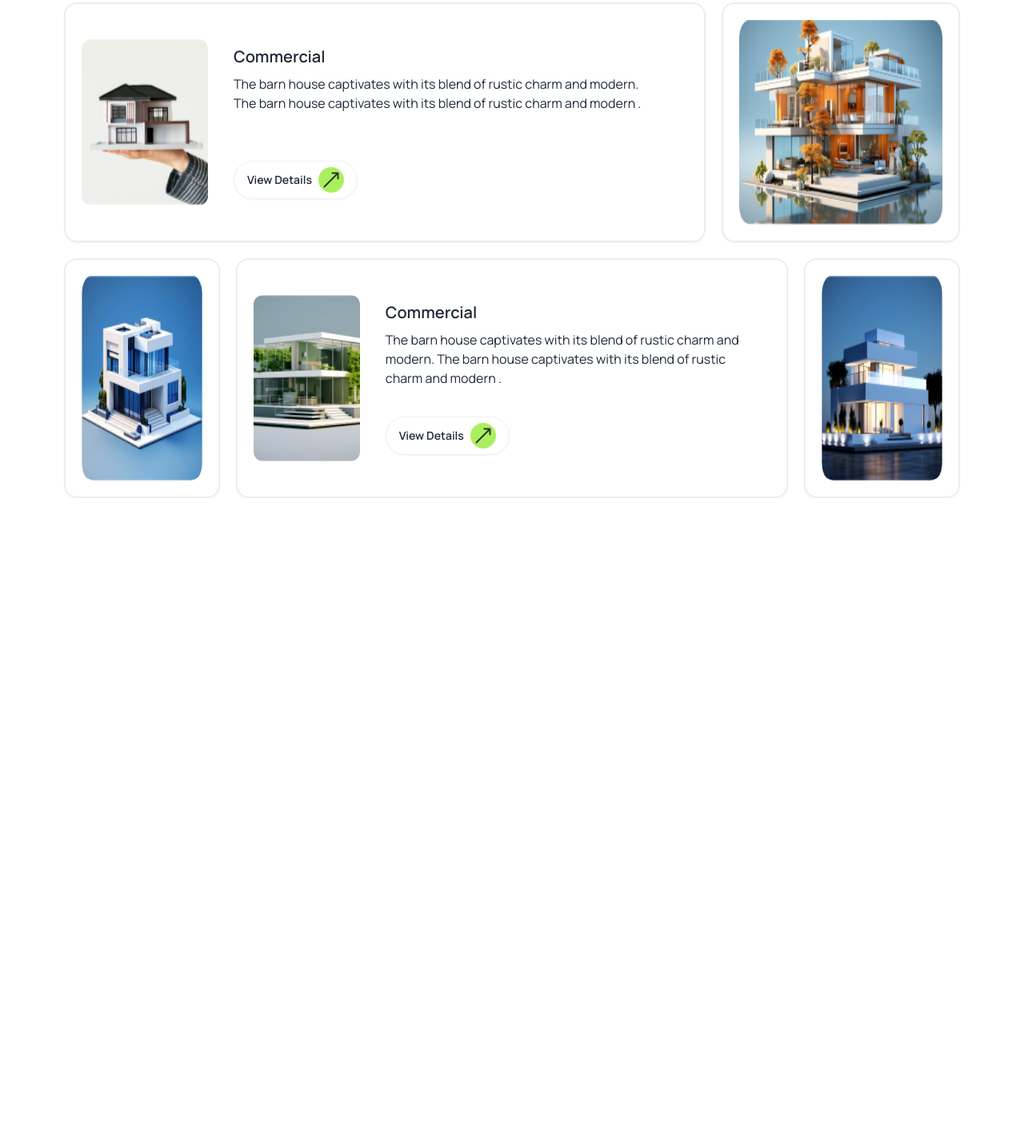
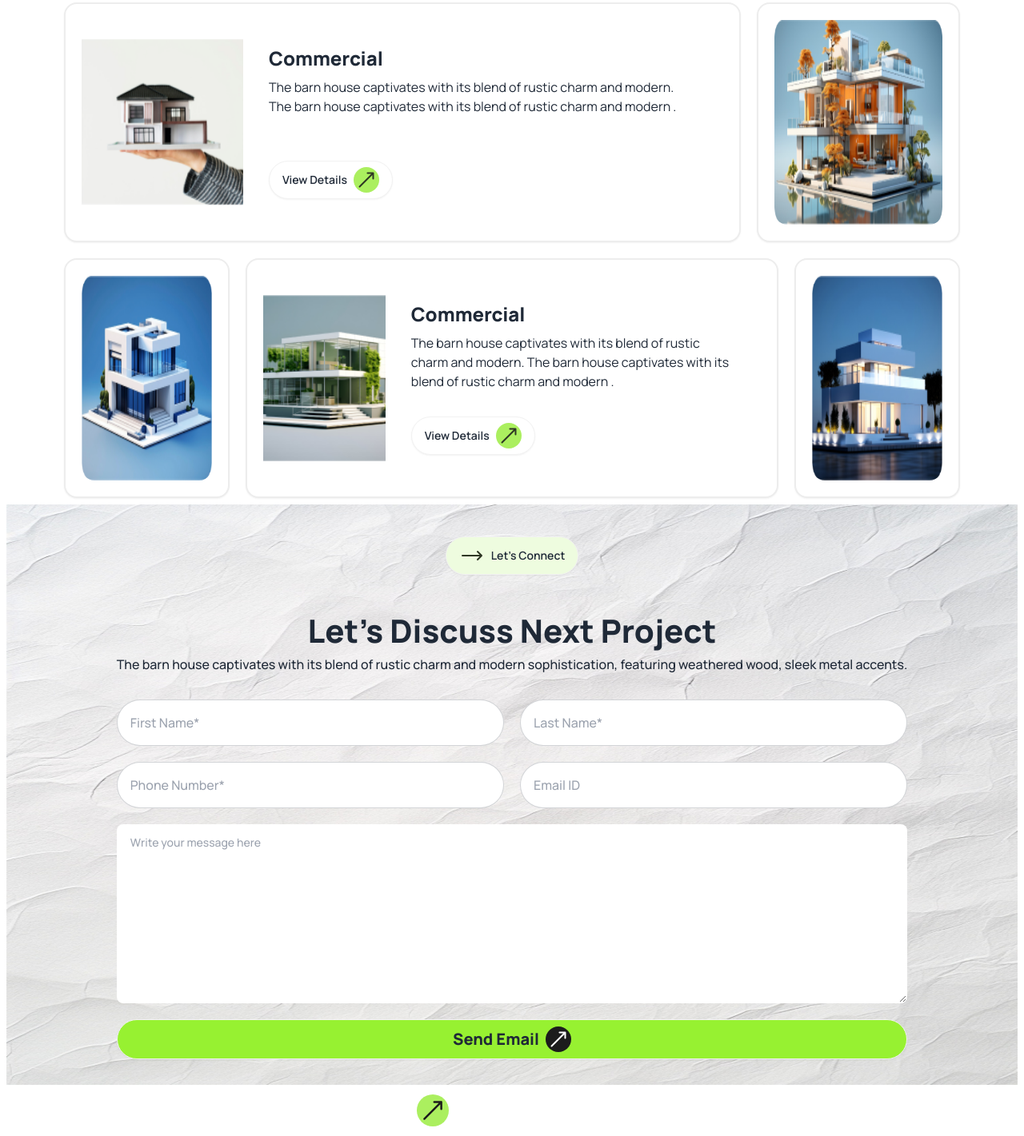
Before and after one commit to raselraiyeean/Assignment-03, a plain HTML site: page index.html in a window 1280 px wide. Shown: the part 2486-3907 px from the top of the page at 80% size. Before the commit the page ends 3109 px from the top, so only its background shows below. Drawn offline with nearby package versions, Linux system fonts and the light colour scheme.

Commit message:
form input and textarea added

```diff
--- a/index.html
+++ b/index.html
@@ -10,14 +10,20 @@
     <link rel="preconnect" href="https://fonts.googleapis.com">
     <link rel="preconnect" href="https://fonts.gstatic.com" crossorigin>
     <link href="https://fonts.googleapis.com/css2?family=Manrope:wght@200..800&display=swap" rel="stylesheet">
+
     <style>
         .manrope-font {
     font-family: "Manrope", sans-serif;
     }
+    .section-3 {
+      background-image: url("images/bg.jpg");
+      background-repeat: no-repeat;
+      background-size: 100% 100%;
+    }
     </style>
 
 </head>
-<body class="manrope-font">
+<body class="manrope-font bg-[#f4f4f4] lg:bg-white">
     <header class="px-[30px] py-[25px] lg:px-[125px] lg:py-[50px] bg-gradient-to-b from-[#f4f4f4] to-[#fdfdfd]">
       <!-- Nav section start -->
         <nav class="flex items-center justify-center">
@@ -195,14 +201,14 @@
             featuring weathered wood, sleek metal accents.</p>
         </div>
         <div class="flex flex-col gap-5 lg:flex-row mt-6">
-          <div class="card lg:card-side shadow-sm border-2 border-[#ededed] px-5 py-5">
+          <div class="card lg:card-side shadow-sm border-2 border-[#ededed] px-5 py-5 bg-white">
             <figure>
-              <img class="h-52 rounded-xl max-w-96"
+              <img class="h-52 w-96 rounded-xl"
                 src="images/img1.png"
                 alt="Movie" />
             </figure>
             <div class="card-body">
-              <h2 class="card-title">Commercial</h2>
+              <h2 class="card-title font-extrabold text-2xl">Commercial</h2>
               <p class="">The barn house captivates with its blend of rustic charm
                 and modern. The barn house captivates with its blend of
                 rustic charm and modern .</p>
@@ -214,30 +220,30 @@
             </div>
           </div>
 
-          <div class="card shadow-sm border-2 border-[#ededed] p-5">
+          <div class="card shadow-sm border-2 border-[#ededed] p-5 bg-white">
             <figure class="h-full">
-              <img class="h-64"
+              <img class="h-64 w-96"
                 src="images/img2.png"
                 alt="Movie" />
             </figure>
           </div>
         </div>
         <div class="flex flex-col gap-5 lg:flex-row mt-5">
-          <div class="card shadow-sm border-2 border-[#ededed] p-5">
+          <div class="card shadow-sm border-2 border-[#ededed] p-5 bg-white">
             <figure class="h-full">
-              <img class="h-64"
+              <img class="h-64 w-96"
                 src="images/img3.png"
                 alt="Movie" />
             </figure>
           </div>
-          <div class="card lg:card-side shadow-sm border-2 border-[#ededed] px-5 py-5">
+          <div class="card lg:card-side shadow-sm border-2 border-[#ededed] px-5 py-5 bg-white">
             <figure>
-              <img class="h-52 rounded-xl max-w-96"
+              <img class="h-52 w-96 rounded-xl"
                 src="images/img4.png"
                 alt="Movie" />
             </figure>
             <div class="card-body">
-              <h2 class="card-title">Commercial</h2>
+              <h2 class="card-title font-extrabold text-2xl">Commercial</h2>
               <p class="">The barn house captivates with its blend of rustic charm
                 and modern. The barn house captivates with its blend of
                 rustic charm and modern .</p>
@@ -249,9 +255,9 @@
             </div>
           </div>
 
-          <div class="card shadow-sm border-2 border-[#ededed] p-5">
+          <div class="card shadow-sm border-2 border-[#ededed] p-5 bg-white">
             <figure class="h-full">
-              <img class="h-64"
+              <img class="h-64 w-96"
                 src="images/img5.png"
                 alt="Movie" />
             </figure>
@@ -259,7 +265,47 @@
         </div>
       </section>
       <!-- Main section-2 End -->
+       <!-- Main section-3 start -->
+      <section class="section-3 m-2 px-10 grid justify-center" >
+        <div class="flex items-center justify-center lg:justify-center my-10">
+          <a class="btn rounded-[50px] bg-[#eefcdf] content-center "> <svg xmlns="http://www.w3.org/2000/svg"  viewBox="0 0 24 24" stroke-width="1.5" stroke="currentColor" class="size-8 text-[#2e3624]">
+            <path stroke-linecap="round" stroke-linejoin="round" d="M17.25 8.25 21 12m0 0-3.75 3.75M21 12H3" />
+          </svg> <p>Let’s Connect</p></a>
+        </div>
+        <div>
+          <h1 class="font-extrabold text-[40px] text-center">Let’s Discuss Next Project</h1>
+          <p class="font-medium text-[16px] text-center">The barn house captivates with its blend of rustic charm and modern sophistication,
+            featuring weathered wood, sleek metal accents.</p>
+        </div>
+        <form action="#">
+          <div class="grid grid-cols-1 lg:grid-cols-2 gap-5 font-medium text-[16] text-[#a0a0a0] my-8">
+          <input type="text" placeholder="First Name*" class="input input-bordered w-full rounded-[40px] py-7" />
+          <input type="text" placeholder="Last Name*" class="input input-bordered w-full  rounded-[40px] py-7" />
+          <input type="number" placeholder="Phone Number*" class="input input-bordered w-full  rounded-[40px] py-7" />
+          <input type="email" placeholder="Email ID" class="input input-bordered w-full  rounded-[40px] py-7" />
+          <textarea  class="textarea lg:col-span-2 h-56" placeholder="Write your message here"></textarea>
+          <a class="btn rounded-[50px] bg-[#97f131] px-12 py-12 lg:py-6 content-center lg:px-6 lg:col-span-2"> <h3 class="font-extrabold text-xl">Send Email</h3> <svg xmlns="http://www.w3.org/2000/svg"  viewBox="0 0 24 24" stroke-width="1.5" stroke="currentColor" class="size-8 bg-[#1c1c1c] rounded-[50%] text-[#ffffff] -rotate-45">
+            <path stroke-linecap="round" stroke-linejoin="round" d="M17.25 8.25 21 12m0 0-3.75 3.75M21 12H3" />
+          </svg></a>
+          </div>
 
+        </form>
+
+      </section>
+      <!-- Main section-3 End -->
     </main>
+    <footer>
+<section class="text-[#1c1c1c]">
+  <div class="grid justify-center">
+    <div class="flex items-center gap-2">
+      <svg xmlns="http://www.w3.org/2000/svg"  viewBox="0 0 24 24" stroke-width="1.5" stroke="currentColor" class="size-10 bg-[#abef5f] rounded-[50%] -rotate-45">
+          <path stroke-linecap="round" stroke-linejoin="round" d="M17.25 8.25 21 12m0 0-3.75 3.75M21 12H3" />
+        </svg>
+
+      <h1 class="text-[28px] font-extrabold lg:text-5xl text-white ">Rinterio</h1>
+    </div>
+  </div>
+</section>
+    </footer>
 </body>
 </html>
```
Also changed, not shown: tailwind.config.js (+11 -0 lines).
